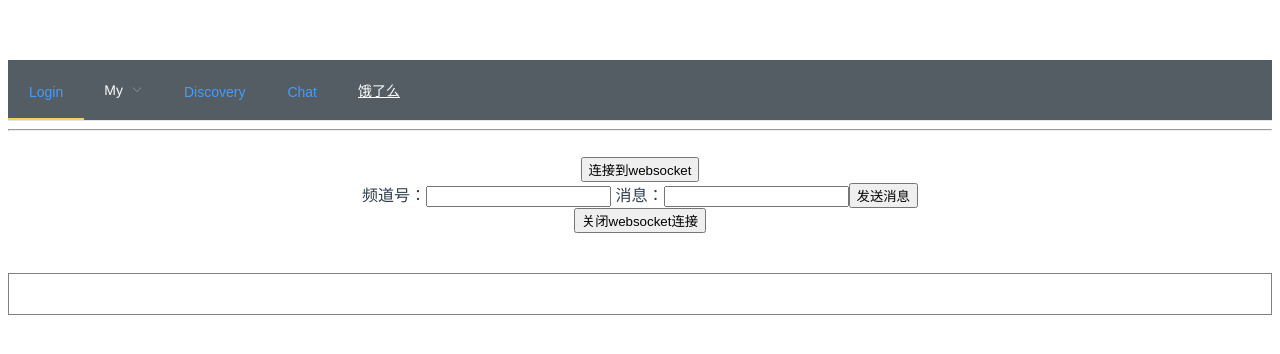
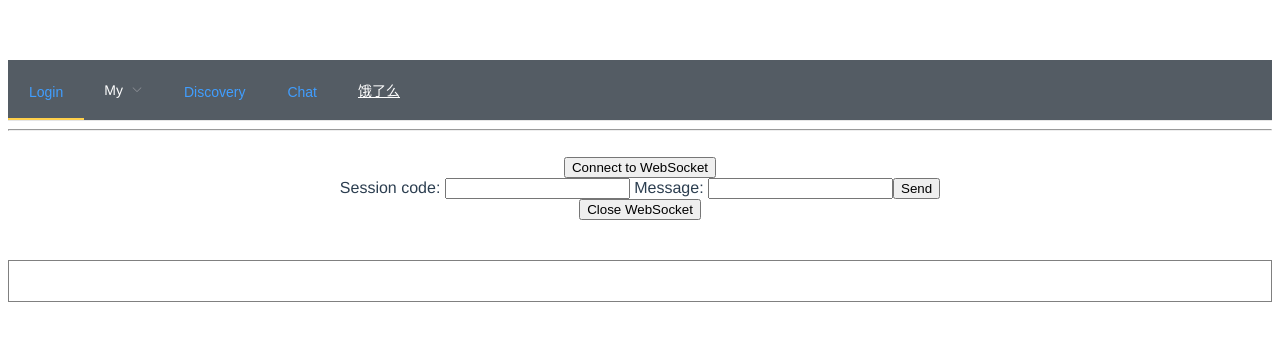
Before and after one commit to PrinceCatt/Orbital, a Vue app in the folder frontend/: page /#/chat in a window 1280 px wide. Shown: the top 354 px of the page. Built offline with nearby package versions, Linux system fonts and the light colour scheme.

Commit message:
Modified small bugs

```diff
--- a/frontend/src/view/chat/index.vue
+++ b/frontend/src/view/chat/index.vue
@@ -1,13 +1,13 @@
 <template>
   <div>
       <br>
-      <button @click="connectWebSocket()">连接到websocket</button>
+      <button @click="connectWebSocket()">Connect to WebSocket</button>
       <br>
-      频道号：<input type="text" v-model="toUser" />
-      消息：<input type="text" v-model="text">
-      <button @click="send()">发送消息</button>
+      Session code: <input type="text" v-model="toUser" />
+      Message: <input type="text" v-model="text">
+      <button @click="send()">Send</button>
       <br>
-      <button @click="closeWebSocket()">关闭websocket连接</button>
+      <button @click="closeWebSocket()">Close WebSocket</button>
       <br>
       <div id="message">{{data}}</div>
     </div>
@@ -70,16 +70,16 @@ export default {
     window.onbeforeunload = this.onbeforeunload
   },
   setErrorMessage() {
-    this.setMessageInnerHTML("WebSocket连接发生错误" + '   状态码：' + this.websocket.readyState)
+    this.setMessageInnerHTML("An error occurred during WebSocket connection" + '   状态码：' + this.websocket.readyState)
   },
   setOnopenMessage() {
-    this.setMessageInnerHTML("WebSocket连接成功" + '   状态码：' + this.websocket.readyState)
+    this.setMessageInnerHTML("WebSocket connection success" + '   状态码：' + this.websocket.readyState)
   },
   setOnmessageMessage(event) {
     this.setMessageInnerHTML(event.data)
   },
   setOncloseMessage() {
-    this.setMessageInnerHTML("WebSocket连接关闭" + '   状态码：' + this.websocket.readyState)
+    console.log("WebSocket connection closed" + '   状态码：' + this.websocket.readyState)
   },
   onbeforeunload() {
     this.closeWebSocket();
--- a/frontend/src/view/register/index.vue
+++ b/frontend/src/view/register/index.vue
@@ -113,9 +113,10 @@ export default {
             .dispatch("user/register", this.registerForm)
             .then(() => {
               alert("You have successfully registered a NUSurf account");
-              email = this.registerForm.email;
-              password = this.registerForm.password;
-              this.$store.dispatch("user/login", { email, password });
+              this.email = this.registerForm.email;
+              this.password = this.registerForm.password;
+              this.$store.dispatch("user/login", { email: this.email, password: this.password });
+              this.$router.push({path: '/discover'});
               this.loading = false;
             })
             .catch(() => {
```
Also changed, not shown: 2 other files (tests, documents, lock files or other folders).
